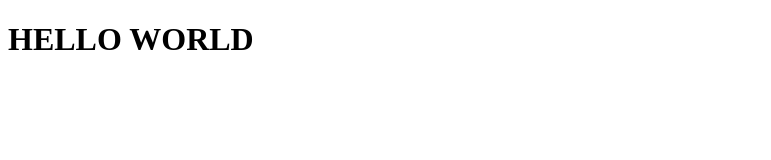
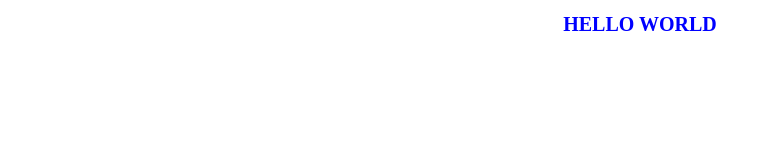
Before and after one commit to ELEMDARI/teste, a plain HTML site: page Teste/index.html in a window 1280 px wide. Shown: the whole page, without its empty margins (0-771 px from the left). Drawn offline with Linux system fonts and the light colour scheme.

Commit message:
Versao mais atualizado do css

```diff
--- a/Teste/index.css
+++ b/Teste/index.css
@@ -1,4 +1,4 @@
-style{
+h1{
     color:blue;
     font-size: 20px;
     text-align: center;
```
